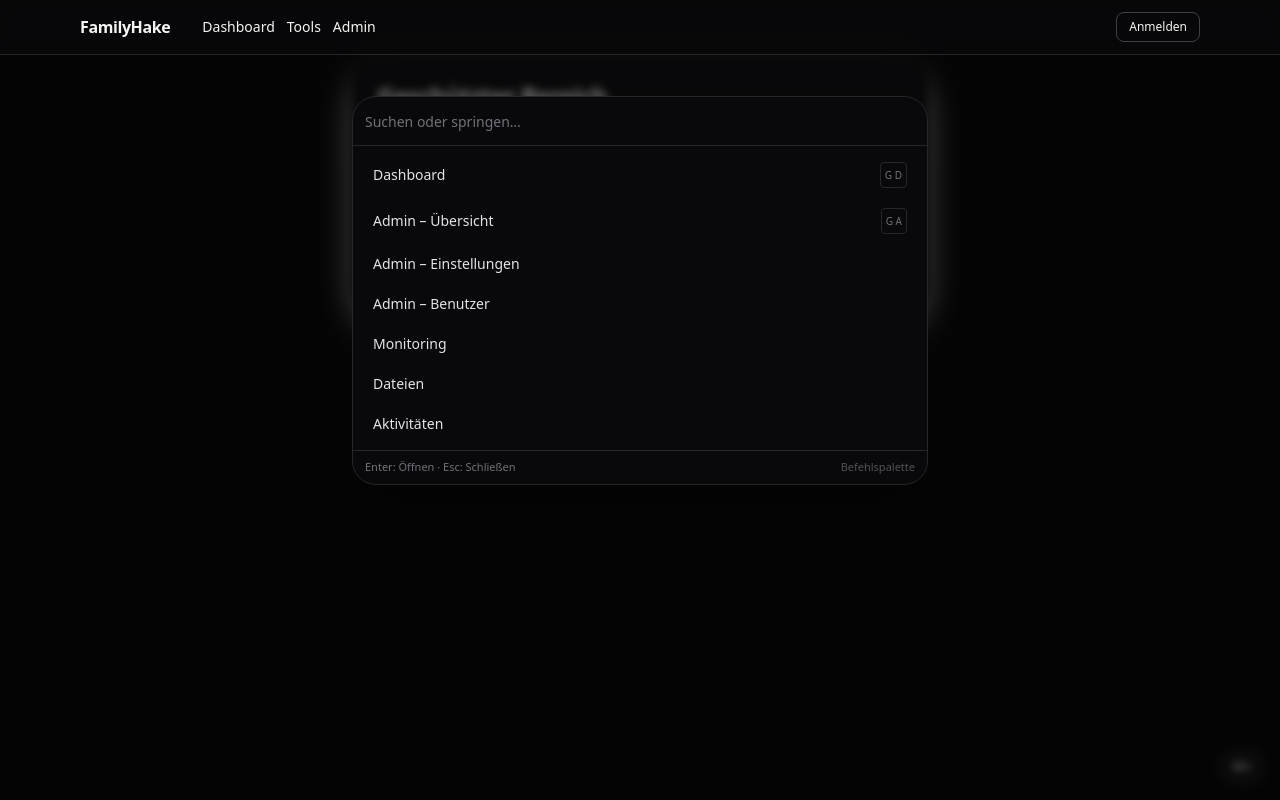
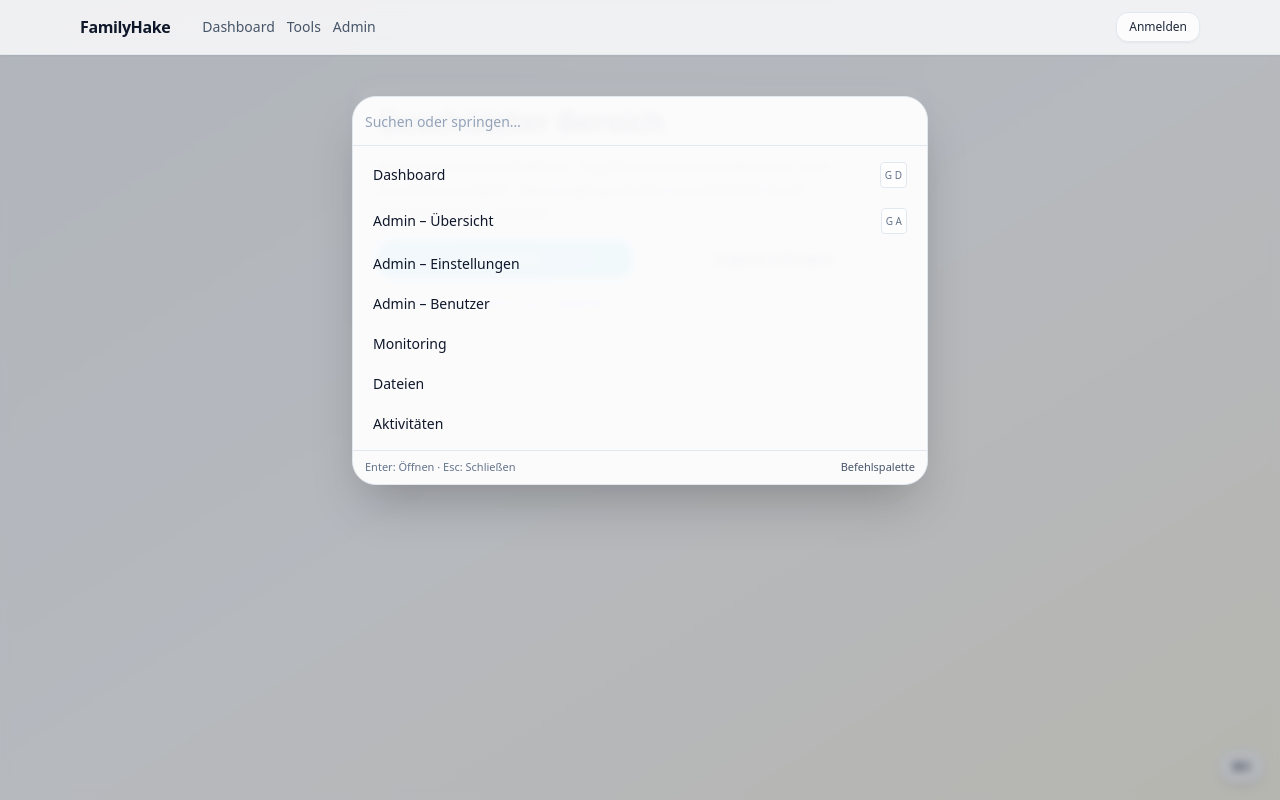
Before and after one commit to raha01732/familiehake, a Next.js app: page / in a window 1280 px wide. Both pictures are taken after a click on the button "⌘K". Built offline with nearby package versions, Linux system fonts and the light colour scheme; no server answers.

Commit message:
Improve Clerk overlay and refresh light theme

```diff
--- a/src/app/globals.css
+++ b/src/app/globals.css
@@ -1,123 +1,71 @@
+/* src/app/globals.css */
 @tailwind base;
 @tailwind components;
 @tailwind utilities;
 
 body {
-  @apply bg-zinc-950 text-zinc-100 antialiased;
+  @apply bg-gradient-to-br from-slate-50 via-white to-amber-50 text-slate-900 antialiased;
 }
 
 .card {
-  @apply bg-zinc-900/60 backdrop-blur border border-zinc-800 rounded-2xl shadow-card;
+  @apply bg-white/90 backdrop-blur border border-slate-200 rounded-2xl shadow-card text-slate-900;
 }
-
-
 
 @layer base {
   :root {
-
     --background: 0 0% 100%;
-
-    --foreground: 0 0% 3.9%;
-
+    --foreground: 222 47% 11%;
     --card: 0 0% 100%;
-
-    --card-foreground: 0 0% 3.9%;
-
+    --card-foreground: 222 47% 11%;
     --popover: 0 0% 100%;
-
-    --popover-foreground: 0 0% 3.9%;
-
-    --primary: 0 0% 9%;
-
-    --primary-foreground: 0 0% 98%;
-
-    --secondary: 0 0% 96.1%;
-
-    --secondary-foreground: 0 0% 9%;
-
-    --muted: 0 0% 96.1%;
-
-    --muted-foreground: 0 0% 45.1%;
-
-    --accent: 0 0% 96.1%;
-
-    --accent-foreground: 0 0% 9%;
-
-    --destructive: 0 84.2% 60.2%;
-
-    --destructive-foreground: 0 0% 98%;
-
-    --border: 0 0% 89.8%;
-
-    --input: 0 0% 89.8%;
-
-    --ring: 0 0% 3.9%;
-
-    --chart-1: 12 76% 61%;
-
-    --chart-2: 173 58% 39%;
-
-    --chart-3: 197 37% 24%;
-
-    --chart-4: 43 74% 66%;
-
-    --chart-5: 27 87% 67%;
-
-    --radius: 0.5rem
+    --popover-foreground: 222 47% 11%;
+    --primary: 210 80% 45%;
+    --primary-foreground: 210 40% 98%;
+    --secondary: 210 38% 95%;
+    --secondary-foreground: 222 47% 11%;
+    --muted: 210 16% 92%;
+    --muted-foreground: 215 20% 45%;
+    --accent: 180 51% 92%;
+    --accent-foreground: 199 89% 24%;
+    --destructive: 0 84% 63%;
+    --destructive-foreground: 210 40% 98%;
+    --border: 214 32% 85%;
+    --input: 214 32% 85%;
+    --ring: 210 80% 45%;
+    --chart-1: 199 89% 48%;
+    --chart-2: 170 72% 44%;
+    --chart-3: 31 89% 61%;
+    --chart-4: 145 63% 53%;
+    --chart-5: 25 86% 55%;
+    --radius: 0.75rem
   }
   .dark {
-
-    --background: 0 0% 3.9%;
-
+    --background: 222 47% 11%;
     --foreground: 0 0% 98%;
-
-    --card: 0 0% 3.9%;
-
+    --card: 222 47% 11%;
     --card-foreground: 0 0% 98%;
-
-    --popover: 0 0% 3.9%;
-
+    --popover: 222 47% 11%;
     --popover-foreground: 0 0% 98%;
-
-    --primary: 0 0% 98%;
-
-    --primary-foreground: 0 0% 9%;
-
-    --secondary: 0 0% 14.9%;
-
+    --primary: 210 60% 60%;
+    --primary-foreground: 210 40% 98%;
+    --secondary: 220 15% 20%;
     --secondary-foreground: 0 0% 98%;
-
-    --muted: 0 0% 14.9%;
-
+    --muted: 220 15% 20%;
     --muted-foreground: 0 0% 63.9%;
-
-    --accent: 0 0% 14.9%;
-
+    --accent: 220 15% 20%;
     --accent-foreground: 0 0% 98%;
-
-    --destructive: 0 62.8% 30.6%;
-
+    --destructive: 0 62.8% 45%;
     --destructive-foreground: 0 0% 98%;
-
-    --border: 0 0% 14.9%;
-
-    --input: 0 0% 14.9%;
-
-    --ring: 0 0% 83.1%;
-
-    --chart-1: 220 70% 50%;
-
+    --border: 220 15% 20%;
+    --input: 220 15% 20%;
+    --ring: 210 60% 60%;
+    --chart-1: 210 70% 50%;
     --chart-2: 160 60% 45%;
-
     --chart-3: 30 80% 55%;
-
     --chart-4: 280 65% 60%;
-
     --chart-5: 340 75% 55%
   }
 }
-
-
 
 @layer base {
   * {
--- a/src/app/layout.tsx
+++ b/src/app/layout.tsx
@@ -12,12 +12,33 @@ export const metadata: Metadata = {
 };
 
 export default function RootLayout({ children }: { children: React.ReactNode }) {
+  const clerkAppearance = {
+    variables: {
+      colorPrimary: "#2563eb",
+      colorBackground: "#f8fafc",
+      colorText: "#0f172a",
+    },
+    layout: {
+      logoPlacement: "inside",
+      showOptionalFields: false,
+    },
+    elements: {
+      card: "shadow-xl border border-slate-200 bg-white/90 backdrop-blur",
+      formButtonPrimary: "bg-sky-600 hover:bg-sky-700",
+      headerTitle: "text-slate-900",
+      headerSubtitle: "text-slate-600",
+      userButtonPopover: "z-[500] shadow-2xl",
+      userButtonPopoverCard: "border border-slate-200",
+      modalBackdrop: "z-[400] bg-slate-900/40 backdrop-blur-sm",
+    },
+  } as const;
+
   return (
-    <ClerkProvider>
-      <html lang="de" className="bg-zinc-950 text-zinc-50">
+    <ClerkProvider appearance={clerkAppearance}>
+      <html lang="de" className="bg-gradient-to-br from-slate-50 via-white to-amber-50 text-slate-900">
         <body className="min-h-screen antialiased">
           <Header />
-          <main className="max-w-6xl mx-auto w-full">{children}</main>
+          <main className="max-w-6xl mx-auto w-full px-4 pb-12 pt-6">{children}</main>
           <CommandMenu />
         </body>
       </html>
--- a/src/app/page.tsx
+++ b/src/app/page.tsx
@@ -12,32 +12,31 @@ export default async function PublicLanding() {
   return (
     <section className="max-w-xl w-full mx-auto">
       <div className="card p-6 flex flex-col gap-4">
-        <h1 className="text-2xl font-semibold text-zinc-100 tracking-tight">
+        <h1 className="text-3xl font-semibold text-slate-900 tracking-tight">
           Geschützter Bereich
         </h1>
-        <p className="text-zinc-400 text-sm leading-relaxed">
-          Dies ist eine private Plattform. Zugriff auf interne Inhalte ist nur
-          nach Anmeldung möglich. Neue Zugänge werden ausschließlich durch
-          Administratoren vergeben.
+        <p className="text-slate-600 text-sm leading-relaxed">
+          Dies ist eine private Plattform. Zugriff auf interne Inhalte ist nur nach Anmeldung möglich. Neue Zugänge werden
+          ausschließlich durch Administratoren vergeben.
         </p>
 
         <div className="flex flex-col sm:flex-row gap-3">
           <Link
             href={"/sign-in" as any}
-            className="flex-1 text-center rounded-xl bg-zinc-100 text-zinc-900 font-medium py-2 text-sm"
+            className="flex-1 text-center rounded-xl bg-gradient-to-r from-sky-500 to-cyan-500 text-white font-semibold py-2 text-sm shadow-md transition hover:shadow-lg hover:-translate-y-[1px]"
           >
             Anmelden
           </Link>
 
           <Link
             href={"/signup-locked" as any}
-            className="flex-1 text-center rounded-xl border border-zinc-600 text-zinc-200 font-medium py-2 text-sm hover:bg-zinc-800/60"
+            className="flex-1 text-center rounded-xl border border-slate-200 text-slate-800 font-semibold py-2 text-sm bg-white/80 shadow-sm transition hover:-translate-y-[1px] hover:border-sky-200 hover:bg-sky-50"
           >
             Zugang anfragen
           </Link>
         </div>
 
-        <p className="text-[11px] text-zinc-600 leading-relaxed">
+        <p className="text-[11px] text-slate-500 leading-relaxed">
           Öffentliche Selbstregistrierung ist deaktiviert.
         </p>
       </div>
--- a/src/components/CommandMenu.tsx
+++ b/src/components/CommandMenu.tsx
@@ -1,3 +1,4 @@
+// src/components/CommandMenu.tsx
 "use client";
 
 import { useEffect, useMemo, useState } from "react";
@@ -58,7 +59,7 @@ export default function CommandMenu() {
         <button
           type="button"
           onClick={() => setOpen(true)}
-          className="rounded-xl border border-zinc-700 bg-zinc-900/70 backdrop-blur px-3 py-2 text-xs text-zinc-200 hover:bg-zinc-800/70"
+          className="rounded-xl border border-slate-200 bg-white/90 backdrop-blur px-3 py-2 text-xs font-medium text-slate-800 shadow-md transition hover:-translate-y-[1px] hover:border-sky-200 hover:bg-sky-50"
           title="Befehlspalette (⌘K / Ctrl+K)"
         >
           ⌘K
@@ -67,27 +68,27 @@ export default function CommandMenu() {
 
       {open && (
         <div
-          className="fixed inset-0 z-50 bg-black/50 backdrop-blur-sm"
+          className="fixed inset-0 z-50 bg-slate-900/30 backdrop-blur-sm"
           onClick={() => setOpen(false)}
           aria-modal="true"
           role="dialog"
         >
           <div
-            className="mx-auto mt-24 w-full max-w-xl rounded-2xl border border-zinc-800 bg-zinc-950 shadow-2xl"
+            className="mx-auto mt-24 w-full max-w-xl rounded-2xl border border-slate-200 bg-white/95 shadow-2xl"
             onClick={(e) => e.stopPropagation()} // Klicks im Panel nicht schließen lassen
           >
-            <div className="border-b border-zinc-800 p-3">
+            <div className="border-b border-slate-200 p-3">
               <input
                 autoFocus
                 value={q}
                 onChange={(e) => setQ(e.target.value)}
                 placeholder="Suchen oder springen…"
-                className="w-full bg-transparent text-zinc-100 placeholder-zinc-500 outline-none text-sm"
+                className="w-full bg-transparent text-slate-900 placeholder-slate-400 outline-none text-sm"
               />
             </div>
             <div className="max-h-80 overflow-auto p-2">
               {items.length === 0 ? (
-                <div className="p-4 text-center text-sm text-zinc-500">Nichts gefunden.</div>
+                <div className="p-4 text-center text-sm text-slate-500">Nichts gefunden.</div>
               ) : (
                 <ul className="grid gap-1">
                   {items.map((it, idx) => (
@@ -95,11 +96,11 @@ export default function CommandMenu() {
                       <button
                         type="button"
                         onClick={() => onAction(it)}
-                        className="w-full text-left rounded-lg px-3 py-2 text-sm text-zinc-200 hover:bg-zinc-900/70 flex items-center justify-between"
+                        className="w-full text-left rounded-lg px-3 py-2 text-sm text-slate-900 hover:bg-sky-50 flex items-center justify-between"
                       >
                         <span>{it.label}</span>
                         {it.kbd && (
-                          <span className="text-[10px] text-zinc-500 border border-zinc-800 rounded px-1 py-0.5">
+                          <span className="text-[10px] text-slate-500 border border-slate-200 rounded px-1 py-0.5 bg-white/60">
                             {it.kbd}
                           </span>
                         )}
@@ -109,9 +110,9 @@ export default function CommandMenu() {
                 </ul>
               )}
             </div>
-            <div className="flex items-center justify-between border-t border-zinc-800 px-3 py-2">
-              <div className="text-[11px] text-zinc-500">Enter: Öffnen · Esc: Schließen</div>
-              <div className="text-[11px] text-zinc-600">Befehlspalette</div>
+            <div className="flex items-center justify-between border-t border-slate-200 px-3 py-2">
+              <div className="text-[11px] text-slate-500">Enter: Öffnen · Esc: Schließen</div>
+              <div className="text-[11px] text-slate-600">Befehlspalette</div>
             </div>
           </div>
         </div>
--- a/src/components/Header.tsx
+++ b/src/components/Header.tsx
@@ -13,22 +13,22 @@ import {
 
 export default function Header() {
   return (
-    <header className="sticky top-0 z-[100] border-b border-zinc-800 bg-zinc-950/80 backdrop-blur">
+    <header className="sticky top-0 z-[120] border-b border-slate-200/80 bg-white/80 backdrop-blur-xl shadow-sm">
       <div className="max-w-6xl mx-auto px-4 py-3 flex items-center gap-4">
-        <Link href="/" className="font-semibold text-zinc-100 tracking-tight">
+        <Link href="/" className="font-semibold text-slate-900 tracking-tight">
           FamilyHake
         </Link>
 
-        <nav className="ml-4 flex items-center gap-3 text-sm">
-          <Link href="/dashboard" className="hover:underline">Dashboard</Link>
-          <Link href="/tools" className="hover:underline">Tools</Link>
-          <Link href="/admin" className="hover:underline">Admin</Link>
+        <nav className="ml-4 flex items-center gap-3 text-sm text-slate-600">
+          <Link href="/dashboard" className="hover:text-slate-900">Dashboard</Link>
+          <Link href="/tools" className="hover:text-slate-900">Tools</Link>
+          <Link href="/admin" className="hover:text-slate-900">Admin</Link>
         </nav>
 
         <div className="ml-auto flex items-center gap-3">
           <ClerkLoading>
             <div
-              className="h-8 w-8 rounded-full border border-zinc-800 bg-zinc-900 animate-pulse"
+              className="h-8 w-8 rounded-full border border-slate-200 bg-slate-100 animate-pulse"
               aria-label="Anmeldestatus wird geladen"
             />
           </ClerkLoading>
@@ -36,7 +36,7 @@ export default function Header() {
           <ClerkLoaded>
             <SignedOut>
               <SignInButton mode="modal">
-                <button className="rounded-lg border border-zinc-700 px-3 py-1.5 text-xs hover:bg-zinc-900">
+                <button className="rounded-lg border border-slate-200 bg-white/80 px-3 py-1.5 text-xs font-medium text-slate-800 shadow-sm transition hover:-translate-y-[1px] hover:border-sky-200 hover:bg-sky-50">
                   Anmelden
                 </button>
               </SignInButton>
@@ -44,13 +44,14 @@ export default function Header() {
 
             <SignedIn>
               {/* Hoher z-index, damit das Overlay nicht von Layouts überdeckt wird */}
-              <div className="relative z-[200]">
+              <div className="relative z-[320]">
                 <UserButton
                   afterSignOutUrl="/"
                   appearance={{
                     elements: {
-                      avatarBox: "ring-1 ring-zinc-700", // dark mode sichtbar halten
-                      userButtonPopoverCard: "bg-zinc-950 border-zinc-800", // besserer Kontrast zum Header
+                      avatarBox: "ring-2 ring-sky-100 shadow-sm",
+                      userButtonPopover: "z-[500] drop-shadow-2xl",
+                      userButtonPopoverCard: "bg-white border border-slate-200",
                     },
                   }}
                 />
```
